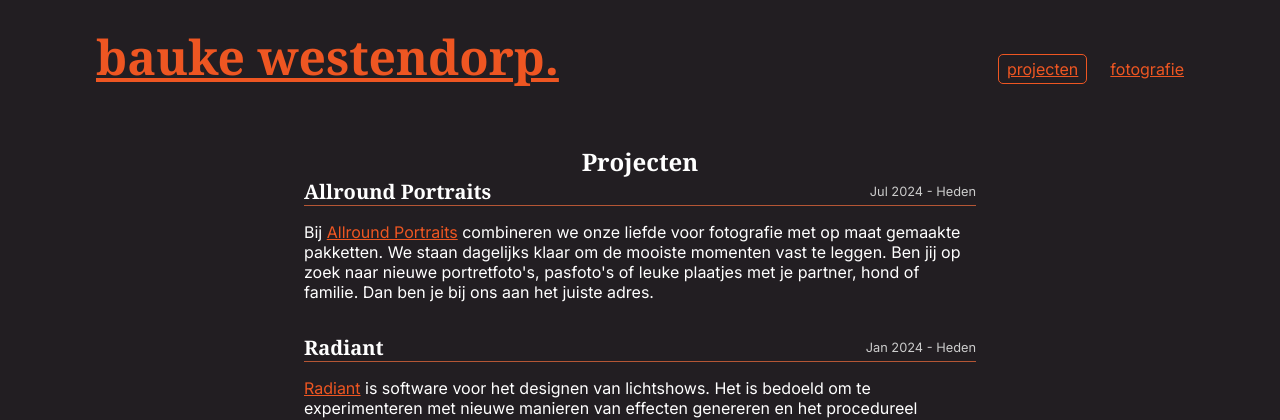
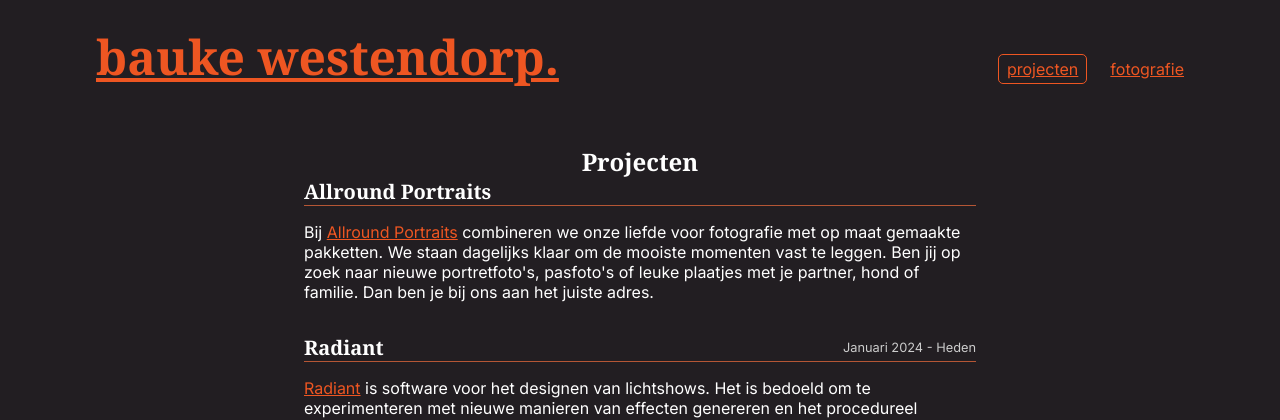
Before and after one commit to BaukeWestendorp/baukewestendorp.nl, a SvelteKit app: page /projecten in a window 1280 px wide. Shown: the top 420 px of the page. Built offline with nearby package versions, Linux system fonts and the light colour scheme.

Commit message:
Update timespan of projects

```diff
--- a/src/routes/projecten/+page.svelte
+++ b/src/routes/projecten/+page.svelte
@@ -16,7 +16,6 @@
 	<section>
 		<div class="header">
 			<h2>Allround Portraits</h2>
-			<div class="timespan">Jul 2024 - Heden</div>
 		</div>
 		<p>
 			Bij <a href="https://allroundportraits.nl">Allround Portraits</a>
@@ -29,7 +28,7 @@
 	<section>
 		<div class="header">
 			<h2>Radiant</h2>
-			<div class="timespan">Jan 2024 - Heden</div>
+			<div class="timespan">Januari 2024 - Heden</div>
 		</div>
 		<p>
 			<a href="https://github.com/BaukeWestendorp/radiant">Radiant</a> is software voor het designen
```
